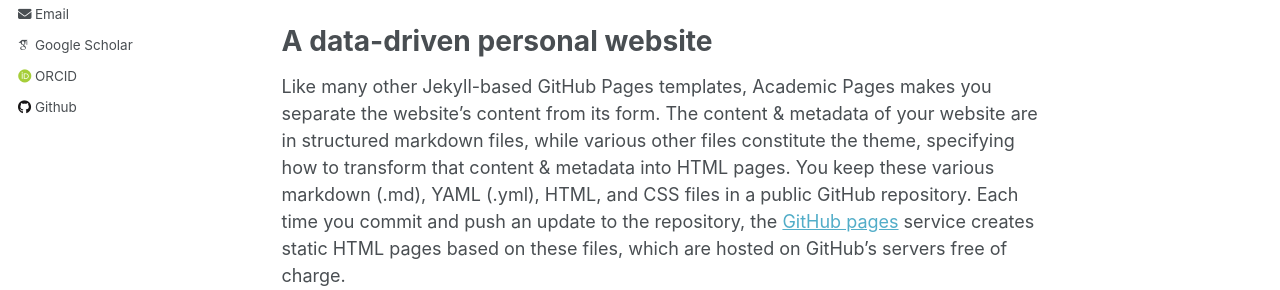
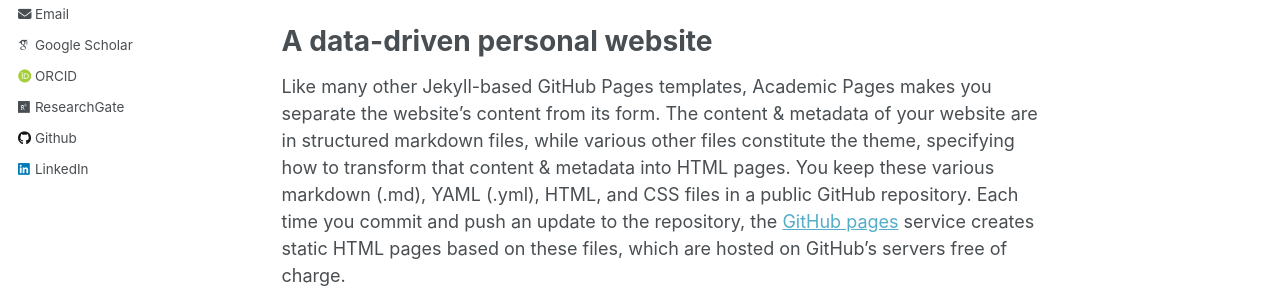
Before and after one commit to mustavee/mustavee.github.io, a Jekyll site: the page built from _pages/about.md, in a window 1280 px wide. Shown: the part 445-735 px from the top of the page. Built offline with Jekyll 4.4.1, drawn with Linux system fonts in a browser that asks for light colours; some web fonts are replaced; part of the change alters nothing that is shown.

Commit message:
Update _config.yml researchgate linkedin

```diff
--- a/_config.yml
+++ b/_config.yml
@@ -37,7 +37,7 @@ author:
   orcid            : "https://orcid.org/0000-0001-7708-7974"
   semantic         : # URL
   pubmed           : #"https://www.ncbi.nlm.nih.gov/pubmed/?term=john+snow"
-  researchgate     : # URL
+  researchgate     : "https://www.researchgate.net/profile/Shakib-Mustavee"
 
   # Repositories and software development
   bitbucket        : # Username - Update with your username on the site
@@ -57,7 +57,7 @@ author:
   keybase          : # Username
   instagram        : # Username
   lastfm           : # Username
-  linkedin         : # Username
+  linkedin         : "https://www.linkedin.com/in/smustavee"
   mastodon         : # URL
   medium           : # URL
   pinterest        : # Username
```
